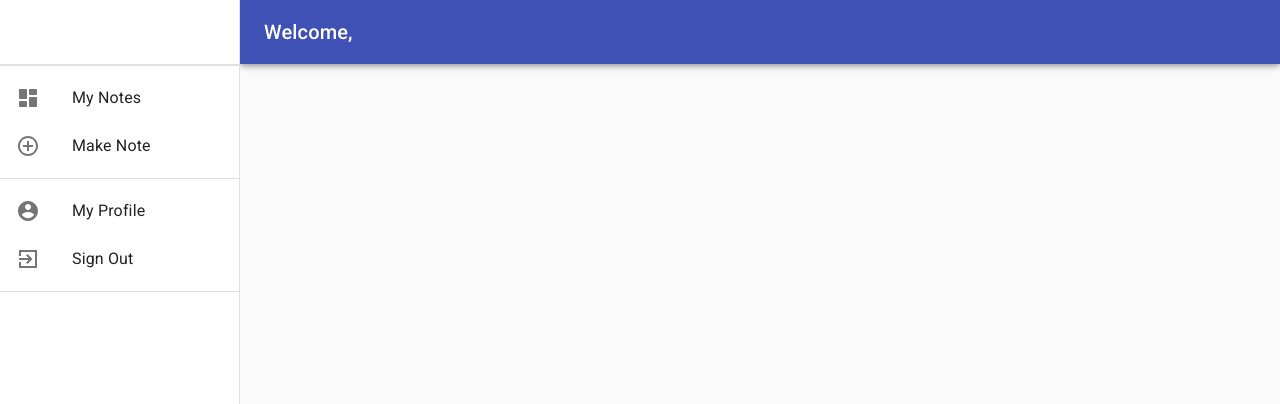
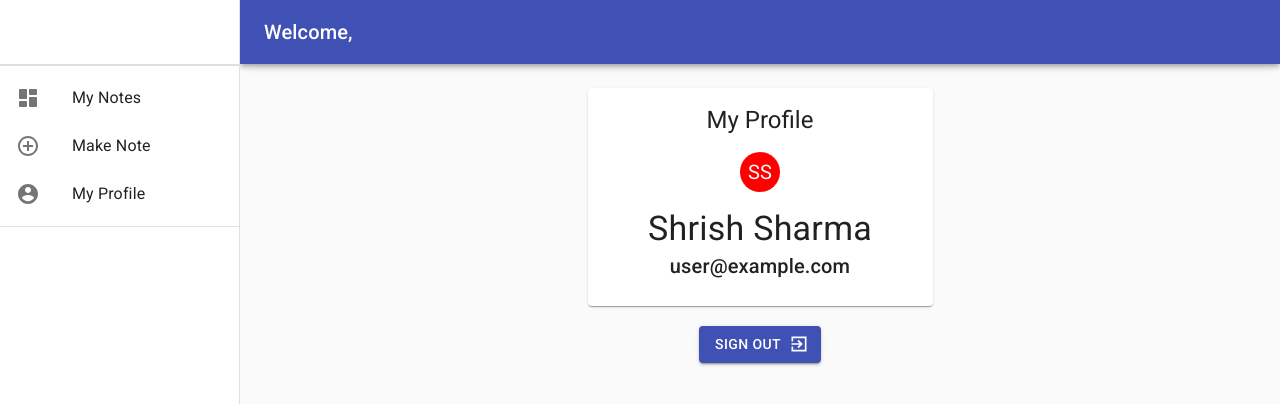
Before and after one commit to shrish-sharma-git/pin-it-react, a React (Create React App) app: page /MyProfile in a window 1280 px wide. Shown: the top 404 px of the page. Built offline with nearby package versions, Linux system fonts and the light colour scheme; no server answers; sample sign-in values are in the browser's storage.

Commit message:
Profile Page

```diff
--- a/src/App.js
+++ b/src/App.js
@@ -6,6 +6,7 @@ import SignUp from "./components/auth/SignUp";
 import { AuthProvider } from "./context/authContext";
 import Layout from "./components/Layout";
 import PrivateRoute from './components/PrivateRoute';
+import MyProfile from "./components/parts/MyProfile";
 
 function App() {
   return (
@@ -17,6 +18,7 @@ function App() {
             <PrivateRoute path='/MakeNote' component={MakeNote} />
             <Route path='/SignUp' component={SignUp} />
             <Route path='/SignIn' component={SignIn} />
+            <Route path='/MyProfile' component={MyProfile} />
           </Switch>
         </Layout>
       </Router>
--- a/src/components/Layout.js
+++ b/src/components/Layout.js
@@ -13,9 +13,6 @@ import MenuIcon from '@material-ui/icons/Menu';
 import { useHistory } from 'react-router';
 import { useAuth } from '../context/authContext';
 import SignedInLinks from './parts/SignedInLinks';
-import SignedOutLinks from './parts/SignedOutLinks';
-
-import PrivateRoute from './PrivateRoute';
 
 const drawerWidth = 240;
 
@@ -65,8 +62,6 @@ const Layout = ({ children }, props) => {
   const handleDrawerToggle = () => {
     setMobileOpen(!mobileOpen);
   };
-
-  // const links = currentUser.uid ? <SignedInLinks /> : <SignedOutLinks />;
 
   const drawer = (
     <div>
--- a/src/components/MakeNote.js
+++ b/src/components/MakeNote.js
@@ -27,7 +27,7 @@ const MakeNote = () => {
     const [titleError, setTitleError] = useState(false);
     const [contentError, setContentError] = useState(false);
 
-    const [category, setCategory] = useState('misc');
+    const [category, setCategory] = useState('Miscellaneous');
 
     const { currentUser } = useAuth();
 
--- a/src/components/auth/SignIn.js
+++ b/src/components/auth/SignIn.js
@@ -60,7 +60,8 @@ export default function SignIn() {
 
         if(email && password){
             login(email, password);
-            history.push('/')
+            console.log("Signed In.")
+            history.push('/');
         }
     }
 
--- a/src/components/auth/SignUp.js
+++ b/src/components/auth/SignUp.js
@@ -74,6 +74,7 @@ export default function SignUp() {
 
         if(email && password && firstName && lastName) {
           signUp(email, password, firstName, lastName)
+          console.log("New User Created")
           history.push('/');
         }
     }
--- a/src/components/parts/MyProfile.js
+++ b/src/components/parts/MyProfile.js
@@ -1,9 +1,76 @@
 import React from 'react';
+import { Button, Card, CardContent, CardHeader, Container, Grid, makeStyles, Typography } from '@material-ui/core';
+import ExitToAppSharpIcon from '@material-ui/icons/ExitToAppSharp';
+import Avatar from '@material-ui/core/Avatar';
+import { useAuth } from '../../context/authContext';
+
+const useStyles = makeStyles({
+    root: {
+        marginBottom: 20,
+        width: 345,
+        display: "flex",
+        flexDirection: "column",
+        justifyContent: "center",
+        alignContent: "center"
+    },
+    avatar: {
+        backgroundColor: "red",
+        alignSelf: "center"
+    },
+    header: {
+        textAlign: "center"
+    },
+    content: {
+        textAlign: "center",
+    }
+})
 
 const MyProfile = () => {
+    const classes = useStyles();
+
+    const { currentUser } = useAuth();
+
     return (
         <div>
-            My Profile
+            <Grid
+                container
+                direction="column"
+                alignItems="center"
+                justifyContent="center"
+            >
+                <Grid item>
+                    <Card
+                        className={classes.root}
+                    >
+                        <CardHeader
+                            title="My Profile"
+                            className={classes.header}
+                        />
+                        <Avatar className={classes.avatar}>
+                            SS
+                        </Avatar>
+                        <CardContent className={classes.content}>
+                            <Typography
+                                variant="h4"
+                            >
+                                Shrish Sharma
+                            </Typography>
+                            <Typography
+                                variant="h6"
+                            >
+                                {currentUser.email}
+                            </Typography>
+                        </CardContent>
+                    </Card>
+                </Grid>
+                <Button
+                    endIcon={<ExitToAppSharpIcon/>}
+                    color="primary"
+                    variant="contained"
+                >
+                    Sign Out
+                </Button>
+            </Grid>
         </div>
     );
 }
--- a/src/components/parts/SignedInLinks.js
+++ b/src/components/parts/SignedInLinks.js
@@ -1,22 +1,27 @@
 import React from 'react';
 import { Divider, List, ListItem, ListItemIcon, ListItemText } from '@material-ui/core';
 import AccountCircle from '@material-ui/icons/AccountCircle';
-import ExitToAppSharpIcon from '@material-ui/icons/ExitToAppSharp';
 import { useHistory } from 'react-router-dom';
 import { DashboardRounded } from '@material-ui/icons';
 import AddCircleOutlineSharpIcon from '@material-ui/icons/AddCircleOutlineSharp';
 import { useAuth } from '../../context/authContext';
+import { useState } from 'react';
 
 const SignedInLinks = () => {
     const history = useHistory();
+    const [error, setError] = useState("")
 
     const { logout } = useAuth();
 
     // Handling Logout
-    const handleLogout = () => {
-        logout()
-        console.log('Signed Out Successfully!');
-        history.push('/SignIn');
+    async function handleLogout() {
+        setError("")
+        try {
+          await logout()
+          history.push("/SignIn")
+        } catch {
+          setError("Failed to log out")
+        }
     }
 
     const menuItems = [
@@ -29,6 +34,11 @@ const SignedInLinks = () => {
             text: 'Make Note',
             icon: <AddCircleOutlineSharpIcon/>,
             path: '/MakeNote'
+        },
+        {
+            text: 'My Profile',
+            icon: <AccountCircle/>,
+            path: '/MyProfile'
         }
     ]
     return (
@@ -46,26 +56,6 @@ const SignedInLinks = () => {
                     </ListItem>
                 ))}
             </List>
-            <Divider/>
-            <List>
-                <ListItem
-                    button
-                >
-                <ListItemIcon>
-                    <AccountCircle/>
-                </ListItemIcon>
-                <ListItemText primary="My Profile"/>
-                </ListItem>
-                <ListItem
-                    button
-                    onClick={handleLogout}
-                >
-                <ListItemIcon>
-                    <ExitToAppSharpIcon/>
-                </ListItemIcon>
-                <ListItemText primary="Sign Out"/>
-                </ListItem>
-            </List>
         </div>
     );
 }
--- a/src/components/parts/SignedOutLinks.js
+++ /dev/null
@@ -1,34 +0,0 @@
-import React from 'react';
-import { List, ListItem, ListItemIcon, ListItemText } from '@material-ui/core';
-import VpnKeySharpIcon from '@material-ui/icons/VpnKeySharp';
-import LockOpenSharpIcon from '@material-ui/icons/LockOpenSharp';
-import { useHistory } from 'react-router-dom';
-
-const SignedOutLinks = () => {
-    const history = useHistory();
-
-    return (
-        <List>
-            <ListItem
-                button
-                onClick={() => history.push('/SignIn')}
-            >
-            <ListItemIcon>
-                <LockOpenSharpIcon/>
-            </ListItemIcon>
-            <ListItemText primary="Login"/>
-            </ListItem>
-            <ListItem
-                button
-                onClick={() => history.push('/SignUp')}
-            >
-            <ListItemIcon>
-                <LockOpenSharpIcon/>
-            </ListItemIcon>
-            <ListItemText primary="Sign Up"/>
-            </ListItem>
-        </List>
-    );
-}
-
-export default SignedOutLinks;
```
